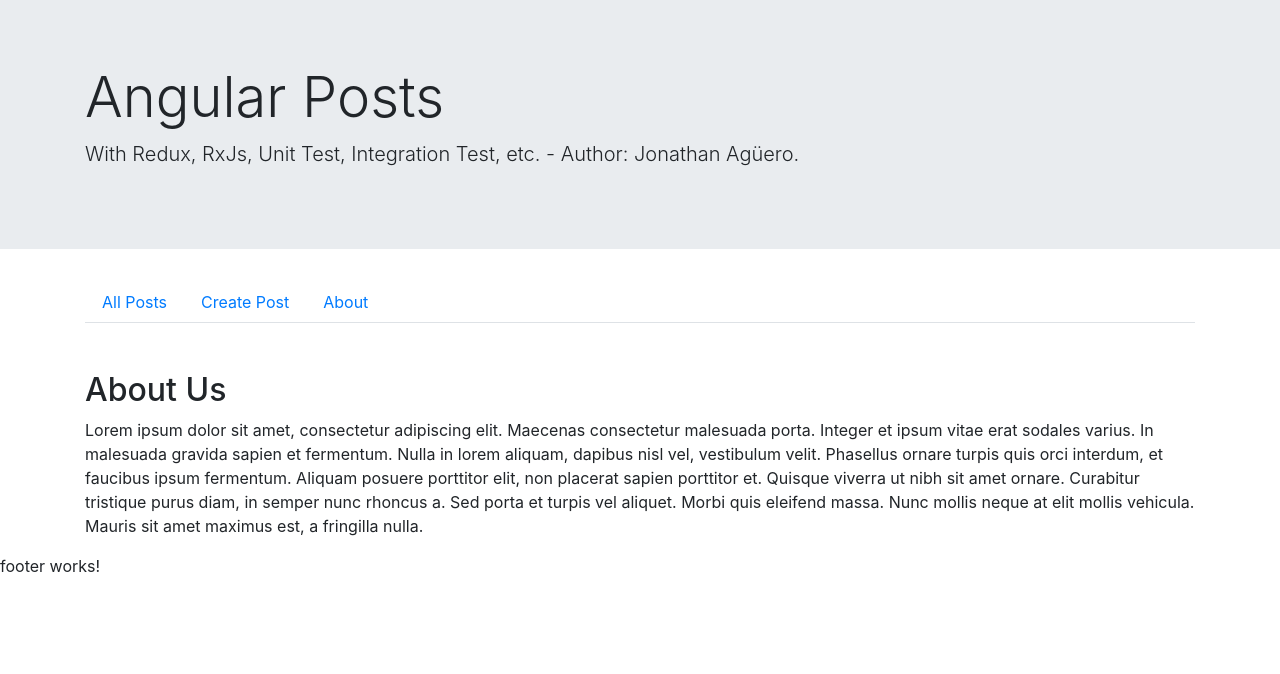
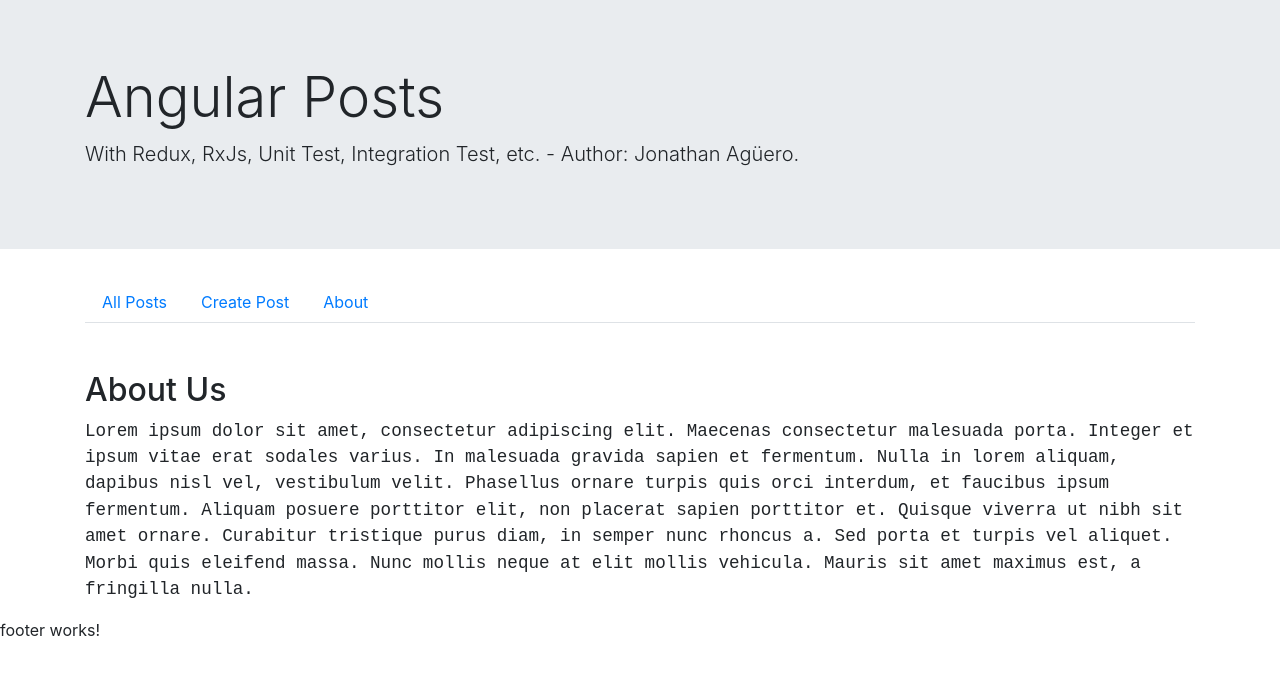
Before and after one commit to JoniAguero/crud-test-angular, an Angular app: page /about in a window 1280 px wide. Shown: the top 674 px of the page. Built offline with nearby package versions, Linux system fonts and the light colour scheme.

Commit message:
modificaciones

```diff
--- a/src/app/components/about/about.component.css
+++ b/src/app/components/about/about.component.css
@@ -0,0 +1,4 @@
+.text-about{
+    font-size: 1.1em;
+    font-family: 'Courier New', Courier, monospace;
+}
--- a/src/app/components/about/about.component.ts
+++ b/src/app/components/about/about.component.ts
@@ -3,7 +3,7 @@ import { Component, OnInit } from '@angular/core';
 @Component({
   selector: 'app-about',
   template: ` <h2>About Us</h2>
-              <p>
+              <p class="text-about">
                 Lorem ipsum dolor sit amet, consectetur adipiscing elit. Maecenas consectetur malesuada porta. Integer et ipsum vitae
                 erat sodales varius. In malesuada gravida sapien et fermentum. Nulla in lorem aliquam, dapibus nisl vel, vestibulum
                 velit. Phasellus ornare turpis quis orci interdum, et faucibus ipsum fermentum. Aliquam posuere porttitor elit, non
```
